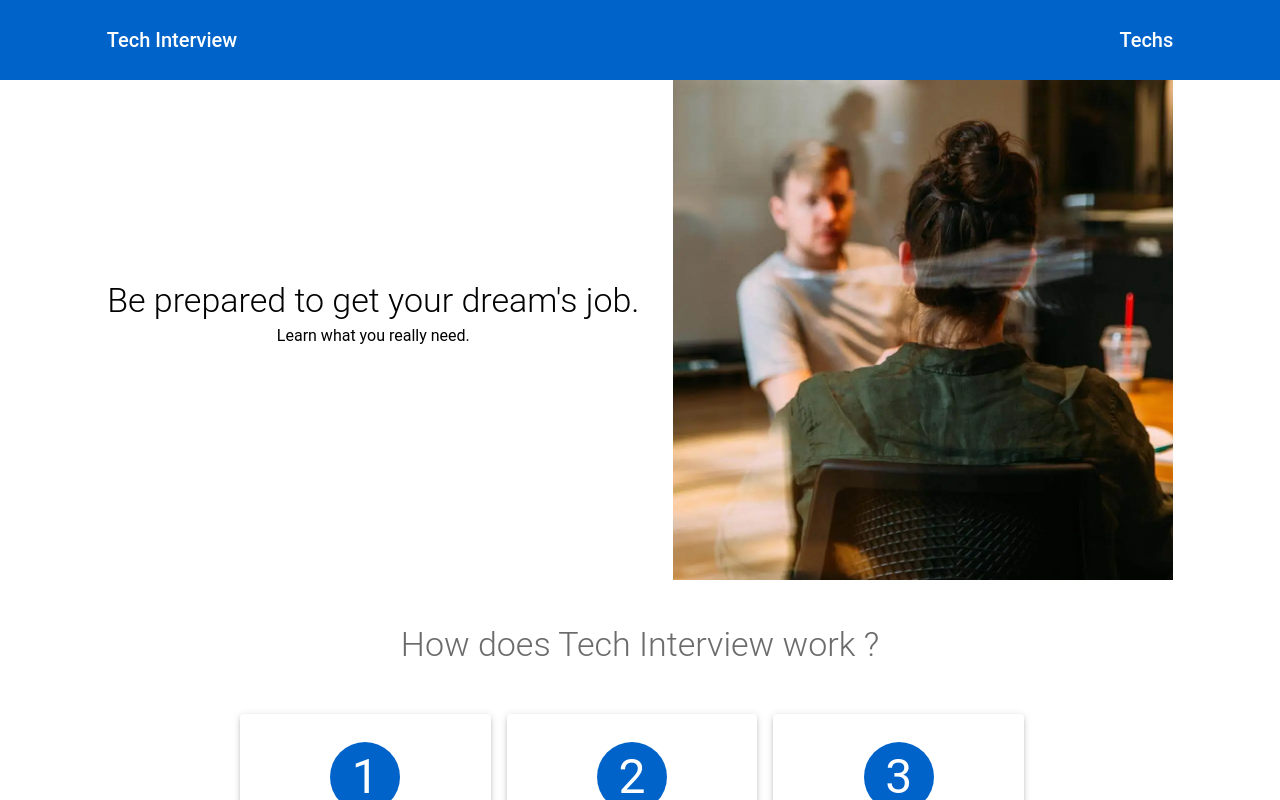
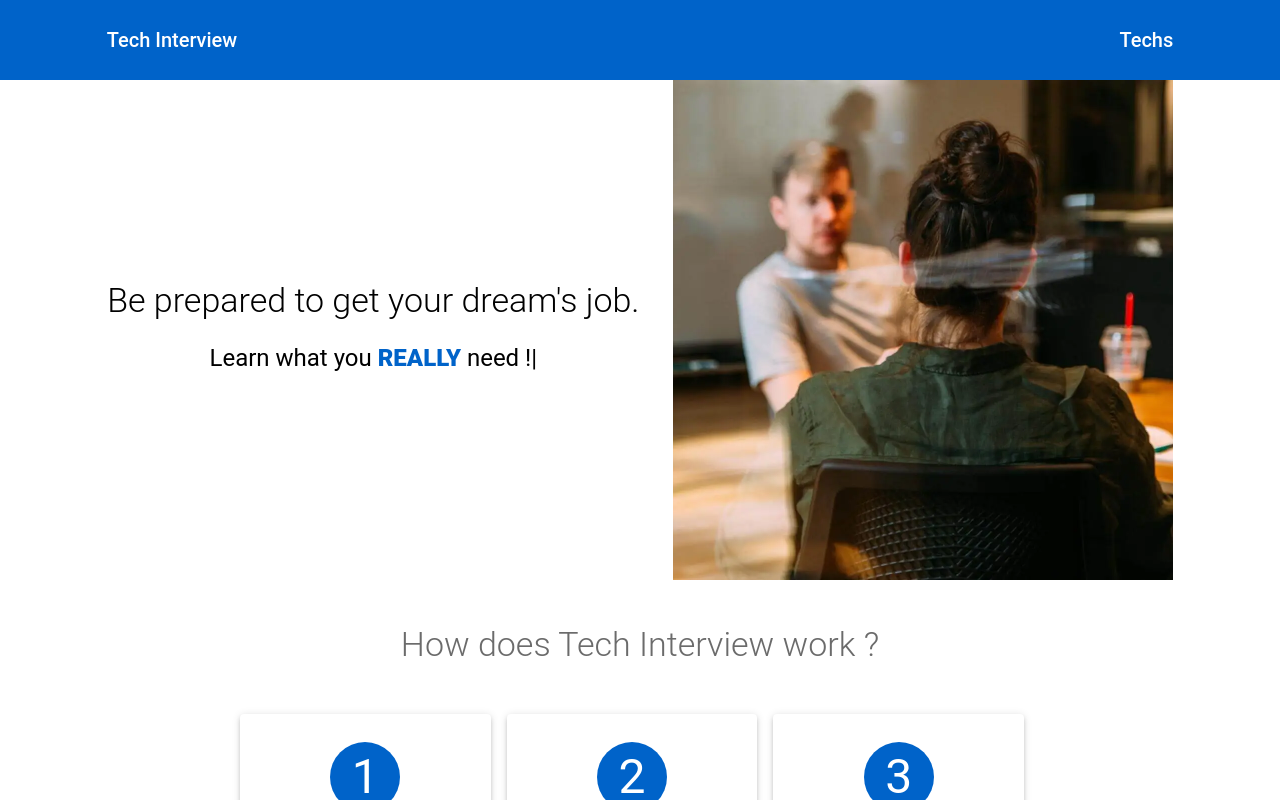
Before and after one commit to mauriciorj/tech-interview-nextjs, a Next.js app: page / in a window 1280 px wide. Shown: the top 800 px of the page. Built offline with nearby package versions, Linux system fonts and the light colour scheme.

Commit message:
TI-030 Hero Banner text animation

```diff
--- a/package.json
+++ b/package.json
@@ -33,10 +33,12 @@
     "prettier": "^2.3.2",
     "react": "17.0.2",
     "react-dom": "17.0.2",
-    "react-draft-wysiwyg": "^1.14.7"
+    "react-draft-wysiwyg": "^1.14.7",
+    "react-typist": "^2.0.5"
   },
   "devDependencies": {
     "@types/react": "17.0.11",
+    "@types/react-typist": "^2.0.1",
     "eslint": "^7.29.0",
     "eslint-config-next": "11.0.1",
     "typescript": "4.3.4"
--- a/src/components/heroBanner/index.tsx
+++ b/src/components/heroBanner/index.tsx
@@ -1,8 +1,9 @@
-import React from 'react';
+import React, { useEffect, useState } from 'react';
 import { Grid, makeStyles, Typography } from '@material-ui/core';
 import { translations } from '../../translations';
 import Image from 'next/image';
 import heroBanner from '../../assets/img/interview.webp';
+import Typist from 'react-typist';
 
 const useStyles = makeStyles((theme) => ({
     sessionMainDiv: {
@@ -19,17 +20,46 @@ const useStyles = makeStyles((theme) => ({
     },
     sessionMainImg: {
         textAlign: 'end'
+    },
+    subTitle: {
+        marginTop: '20px'
+    },
+    subTitleBackspace: {
+        color: theme.palette.primary.main,
+        fontWeight: 800
     }
 }));
 
 const HeroBanner = () => {
     const classes = useStyles();
 
+    const [count, setCount] = useState(1);
+
+    useEffect(() => {
+        setCount(1);
+    }, [count]);
+
+    const textBackspace = translations.en.heroBanner.textBackspace.length;
+    const wholeText = translations.en.heroBanner.text.length + translations.en.heroBanner.textafterBackspaceHighlighted.length + translations.en.heroBanner.textafterBackspace.length + 1;
+
     return (
         <Grid container item xs={12} className={classes.sessionMainDiv}>
             <Grid item xs={12} sm={12} md={6} className={classes.sessionMainText}>
                 <Typography variant="h4">{translations.en.heroBanner.title}</Typography>
-                <Typography variant="subtitle1">{translations.en.heroBanner.text}</Typography>
+                <Typography variant="h5" className={classes.subTitle}>
+                        {count ? (
+                            <Typist avgTypingDelay={80} onTypingDone={() => setCount(0)}>
+                                {translations.en.heroBanner.text}{translations.en.heroBanner.textBackspace}
+                                <Typist.Backspace count={textBackspace} delay={800} />
+                                <span className={classes.subTitleBackspace}>{translations.en.heroBanner.textafterBackspaceHighlighted}</span> {translations.en.heroBanner.textafterBackspace}
+                                <Typist.Delay ms={1000} />
+                                <Typist.Backspace count={wholeText} delay={800} />
+                                <Typist.Delay ms={1000} />
+                            </Typist>
+                        ) : (
+                            ""
+                        )}
+                </Typography>
             </Grid>
             <Grid item xs={12} sm={12} md={6} className={classes.sessionMainImg}>
                 <Image
--- a/src/translations/index.ts
+++ b/src/translations/index.ts
@@ -3,7 +3,10 @@ export const translations = {
         logo: 'Tech Interview',
         heroBanner: {
             title: 'Be prepared to get your dream\'s job.',
-            text: 'Learn what you really need.',
+            text: 'Learn what you ',
+            textBackspace: 'really need.',
+            textafterBackspaceHighlighted: ' REALLY',
+            textafterBackspace: ' need !',
             altText: 'Learn what you really need.',
         },
         threeCards: {
```
Also changed, not shown: 2 other files (tests, documents, lock files or other folders).
